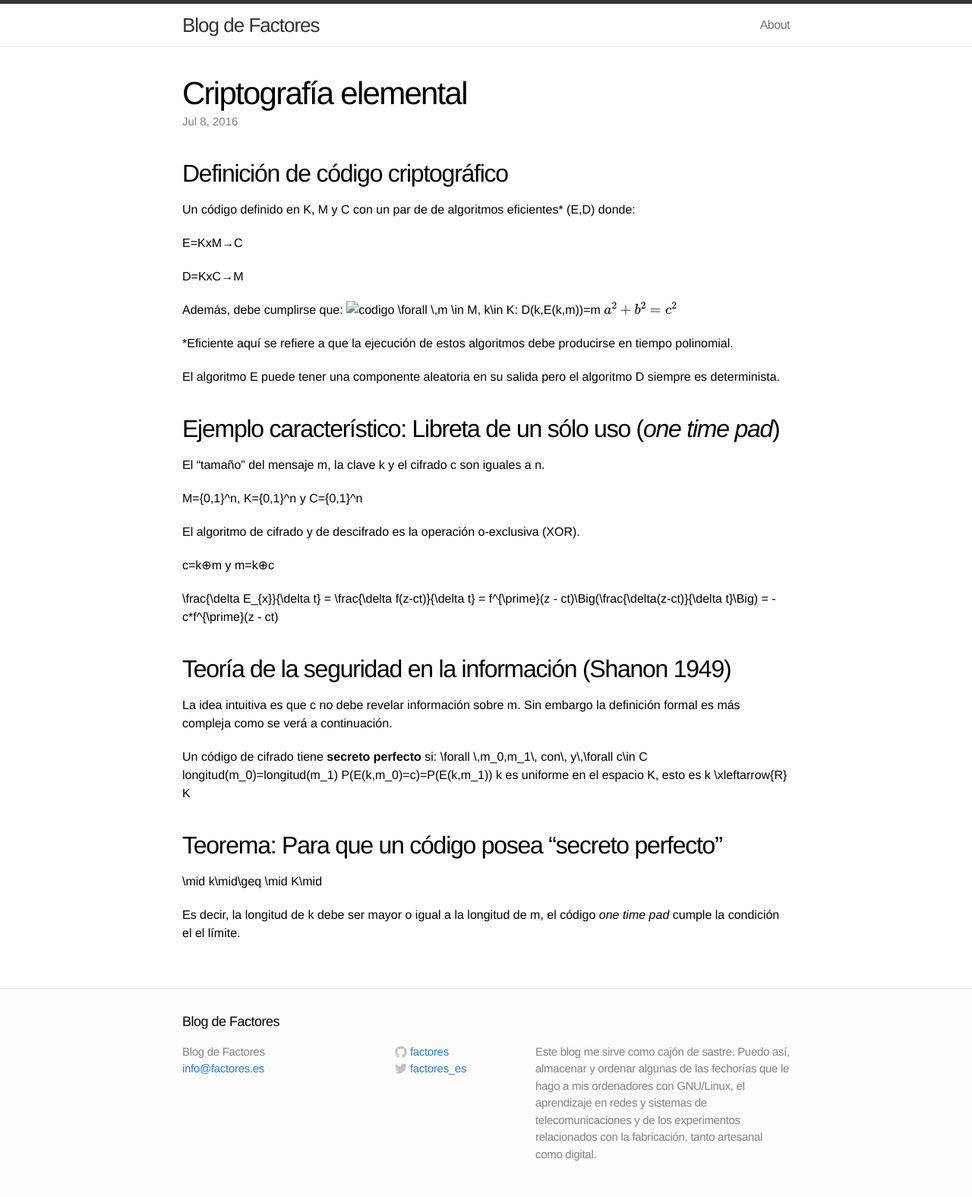
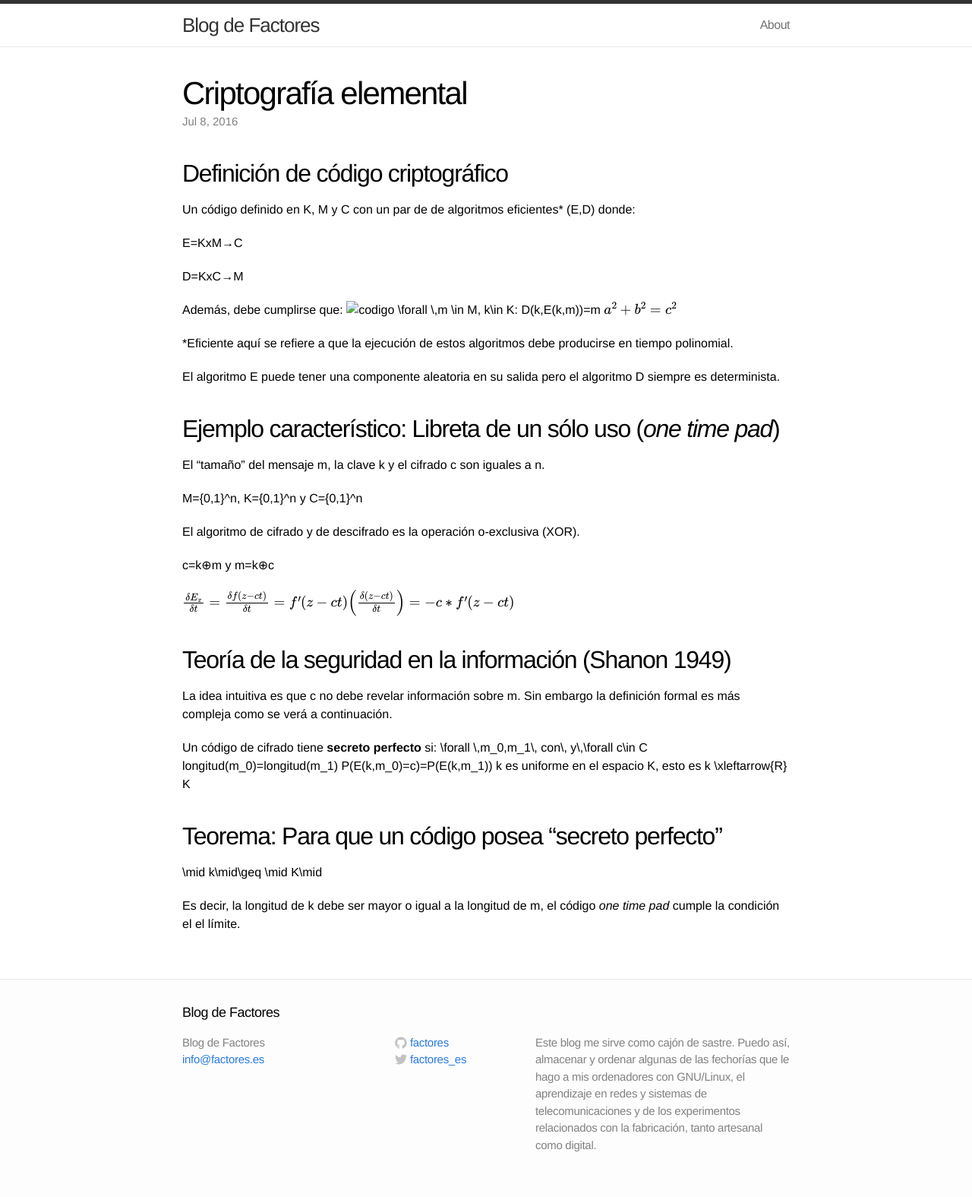
Before and after one commit to ddelaviuda/ddelaviuda.github.io, a Jekyll site: the page built from _posts/2016-09-05-Criptografia-elemental.markdown, in a window 1280 px wide. Shown: the whole page at 76% size. Built offline with Jekyll 4.4.1, drawn with Linux system fonts in a browser that asks for light colours; formulas are drawn with MathJax 3.

Commit message:
Update 2016-09-05-Criptografia-elemental.markdown

```diff
--- a/_posts/2016-09-05-Criptografia-elemental.markdown
+++ b/_posts/2016-09-05-Criptografia-elemental.markdown
@@ -30,9 +30,9 @@ M={0,1}^n, K={0,1}^n y C={0,1}^n
 El algoritmo de cifrado y de descifrado es la operación o-exclusiva (XOR).
 
 c=k⊕m y m=k⊕c
-
-\frac{\delta E_{x}}{\delta t} = \frac{\delta f(z-ct)}{\delta t} = f^{\prime}(z - ct)\Big(\frac{\delta(z-ct)}{\delta t}\Big) = -c*f^{\prime}(z - ct)
-
+{% raw %}
+\\(\frac{\delta E_{x}}{\delta t} = \frac{\delta f(z-ct)}{\delta t} = f^{\prime}(z - ct)\Big(\frac{\delta(z-ct)}{\delta t}\Big) = -c*f^{\prime}(z - ct)\\)
+{% endraw %}
 Teoría de la seguridad en la información (Shanon 1949)
 ------------------------------------------------------
 
```
